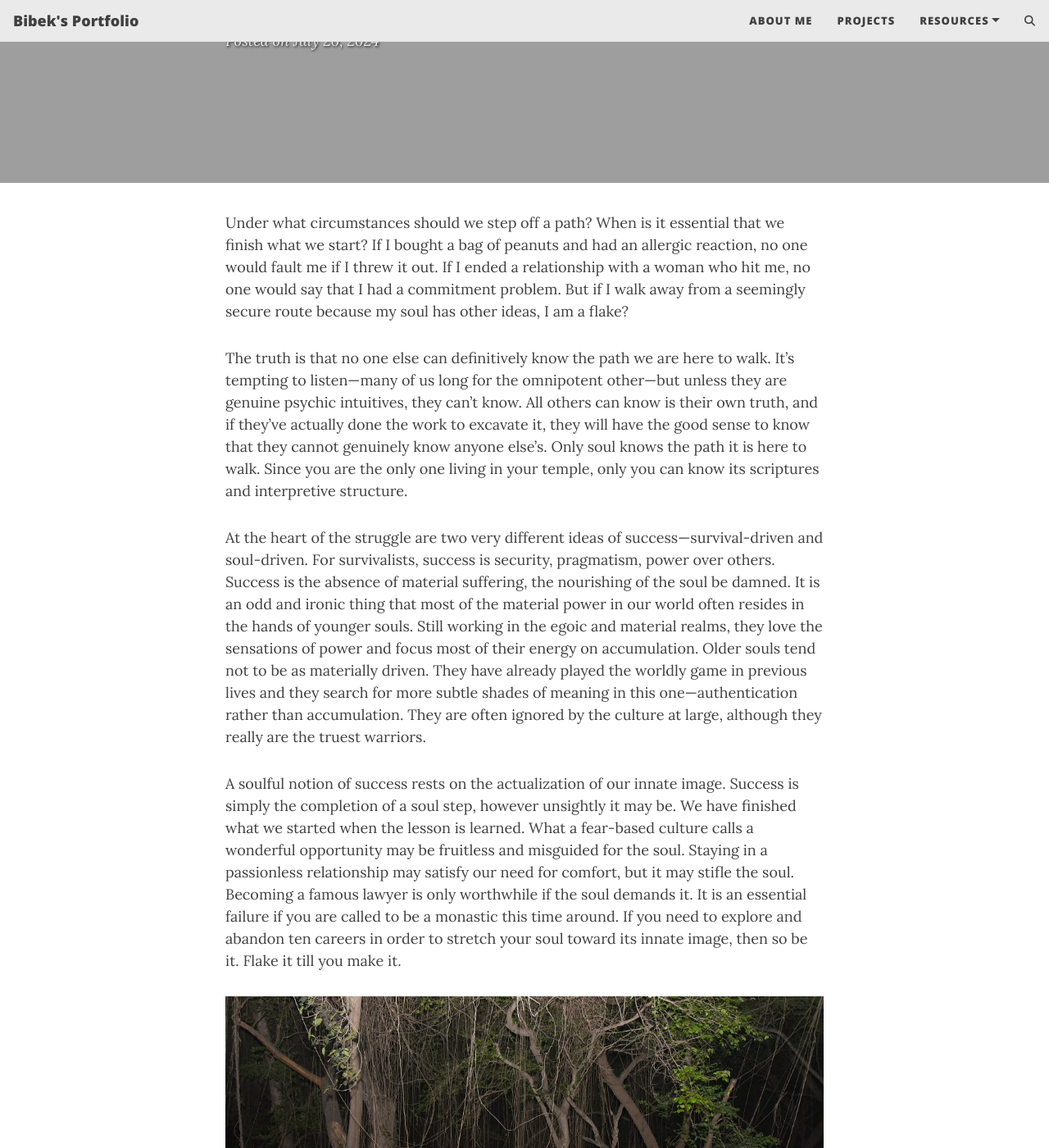
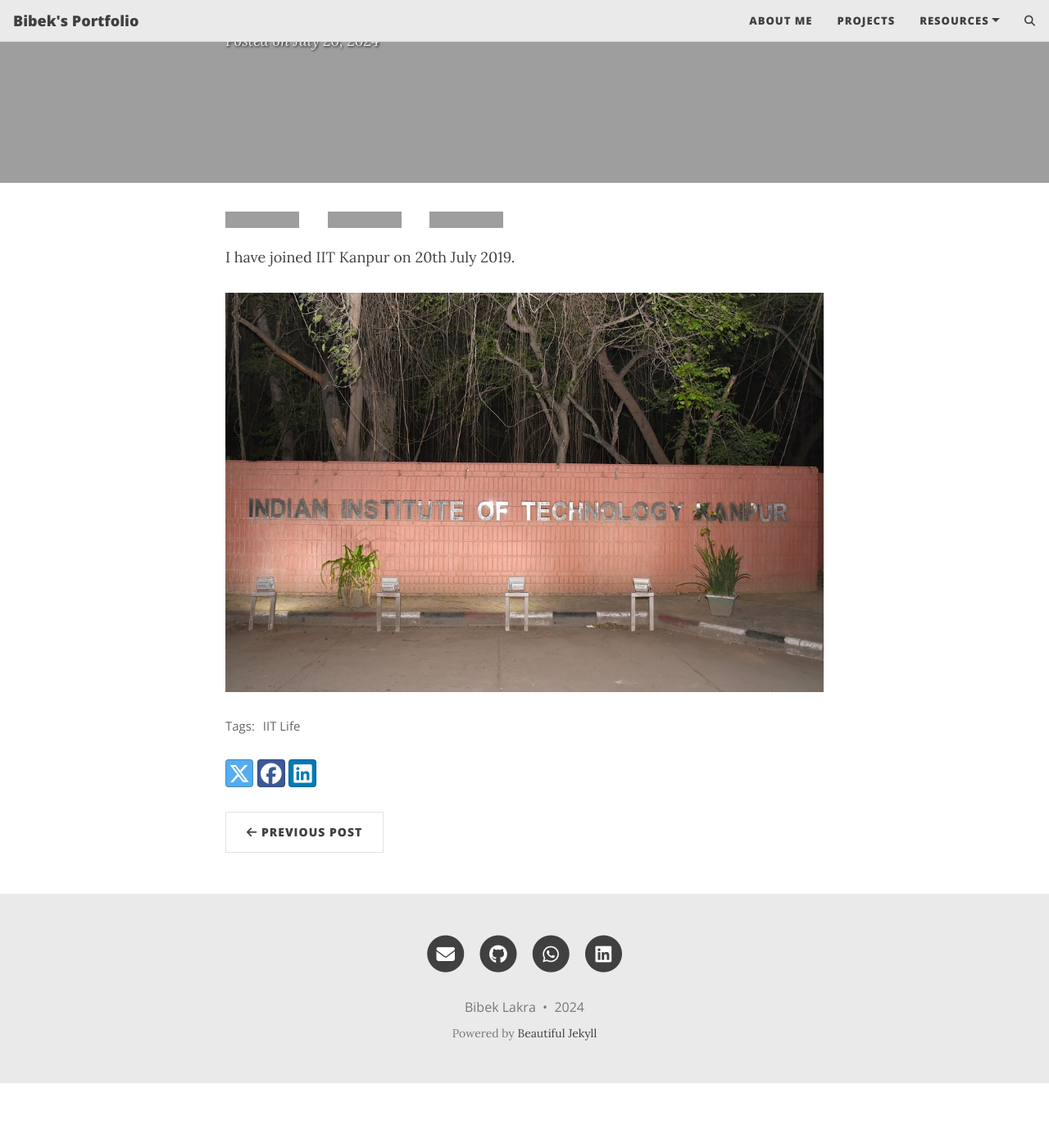
Before and after one commit to BibekLakra91/bibeklakra91.github.io, a Jekyll site: the page built from _posts/2024-07-20-first post.md, in a window 1280 px wide and 1400 px high, scrolled down 402 px. Shown: the whole window at 82% size. Built offline with Jekyll 4.4.1, drawn with Linux system fonts in a browser that asks for light colours; comment, search, counter and statistics services are not loaded; after the commit the page ends 1723 px from its top, so only the background shows below that; some of the changed text lies outside the part shown; grey boxes are pictures that could not be loaded.

Commit message:
photo added

```diff
--- a/_posts/2024-07-20-first post.md
+++ b/_posts/2024-07-20-first post.md
@@ -9,12 +11,6 @@
 author: Bibek Lakra
 ---
 
-Under what circumstances should we step off a path? When is it essential that we finish what we start? If I bought a bag of peanuts and had an allergic reaction, no one would fault me if I threw it out. If I ended a relationship with a woman who hit me, no one would say that I had a commitment problem. But if I walk away from a seemingly secure route because my soul has other ideas, I am a flake?
+I have joined IIT Kanpur on 20th July 2019.
 
-The truth is that no one else can definitively know the path we are here to walk. It’s tempting to listen—many of us long for the omnipotent other—but unless they are genuine psychic intuitives, they can’t know. All others can know is their own truth, and if they’ve actually done the work to excavate it, they will have the good sense to know that they cannot genuinely know anyone else’s. Only soul knows the path it is here to walk. Since you are the only one living in your temple, only you can know its scriptures and interpretive structure.
-
-At the heart of the struggle are two very different ideas of success—survival-driven and soul-driven. For survivalists, success is security, pragmatism, power over others. Success is the absence of material suffering, the nourishing of the soul be damned. It is an odd and ironic thing that most of the material power in our world often resides in the hands of younger souls. Still working in the egoic and material realms, they love the sensations of power and focus most of their energy on accumulation. Older souls tend not to be as materially driven. They have already played the worldly game in previous lives and they search for more subtle shades of meaning in this one—authentication rather than accumulation. They are often ignored by the culture at large, although they really are the truest warriors.
-
-A soulful notion of success rests on the actualization of our innate image. Success is simply the completion of a soul step, however unsightly it may be. We have finished what we started when the lesson is learned. What a fear-based culture calls a wonderful opportunity may be fruitless and misguided for the soul. Staying in a passionless relationship may satisfy our need for comfort, but it may stifle the soul. Becoming a famous lawyer is only worthwhile if the soul demands it. It is an essential failure if you are called to be a monastic this time around. If you need to explore and abandon ten careers in order to stretch your soul toward its innate image, then so be it. Flake it till you make it.
-
-![iitk gate](https://github.com/BibekLakra91/bibeklakra91.github.io/blob/main/assets/img/iitk-entrance.jpg)
+![iitk-gate](/assets/img/iitk-entrance.jpg)
```
Also changed, not shown: other parts of _posts/2024-07-20-first post.md (+3 -1 lines).
